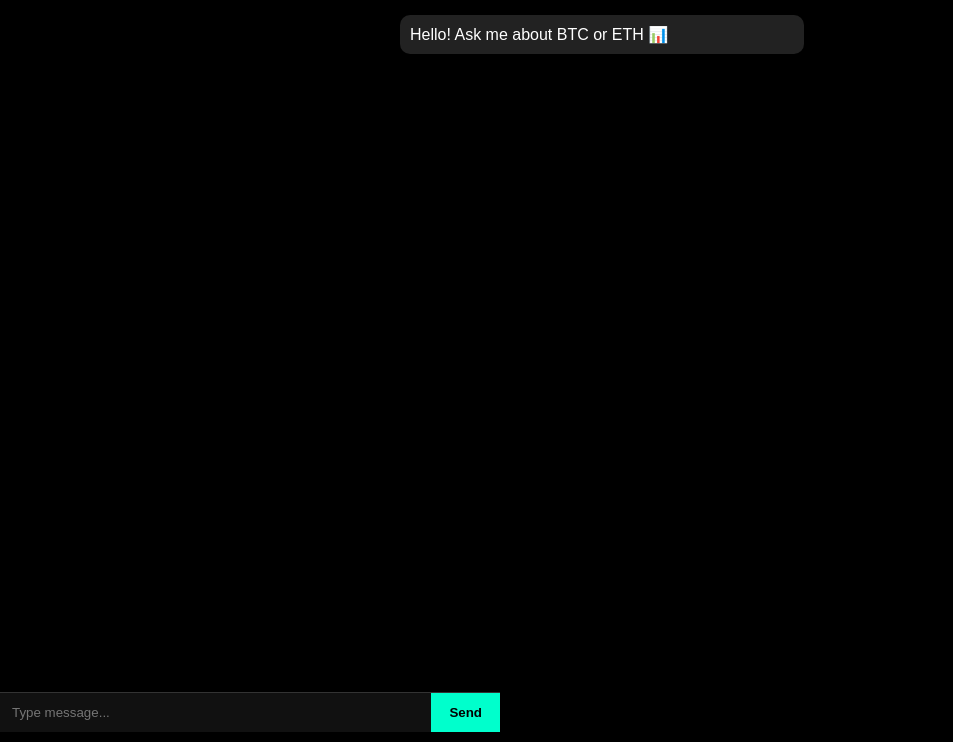
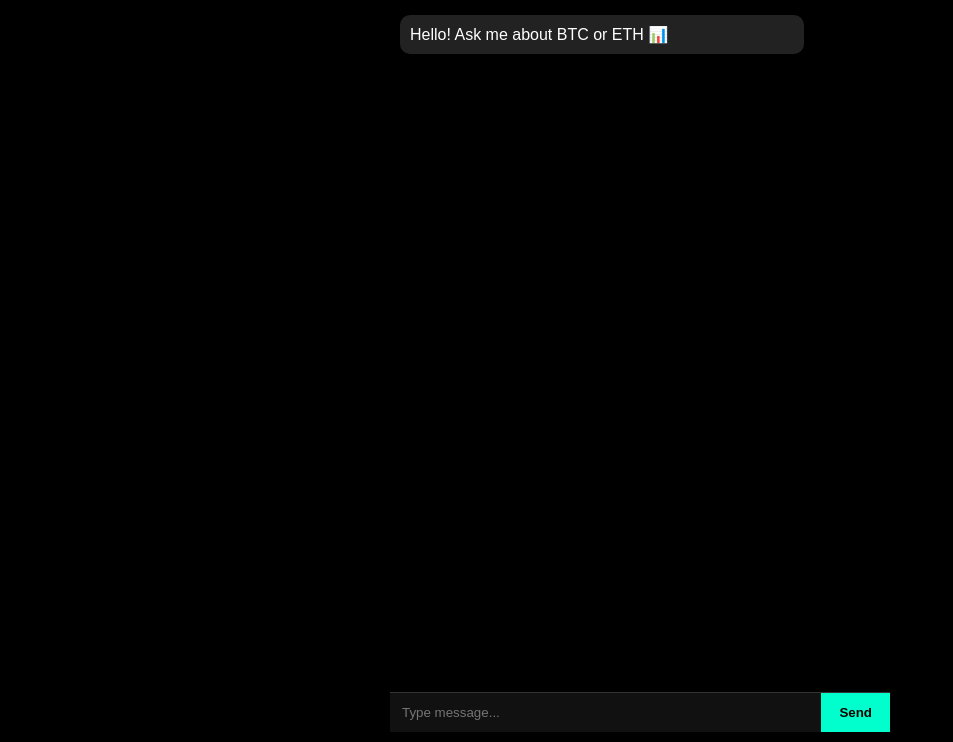
Before and after one commit to dipikaadhiya123-sudo/Sentinel-ai-bot, a plain HTML site: page index.html in a window 1280 px wide. Shown: the part 58-800 px from the top of the page, without its empty margins (0-953 px from the left). Drawn offline with Linux system fonts and the light colour scheme.

Commit message:
Refactor layout by removing fixed positioning
Removed fixed positioning and margin from the layout.

```diff
--- a/index.html
+++ b/index.html
@@ -62,8 +62,6 @@ body {
 
   overflow-y: auto;
 
-  margin-bottom: 100px; /* space for input */
-
 }
 
 /* Messages */
@@ -105,16 +103,6 @@ body {
   display: flex;
 
   border-top: 1px solid #333;
-
-  position: fixed;
-
-  bottom: env(safe-area-inset-bottom);
-
-  left: 0%;
-
-  width: 100%;
-
-  max-width: 500px;
 
   background: black;
 
```
